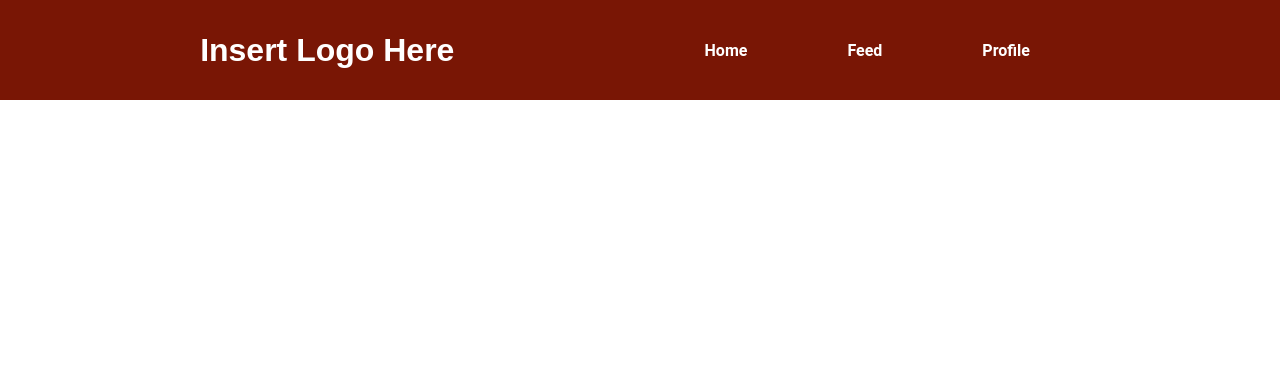
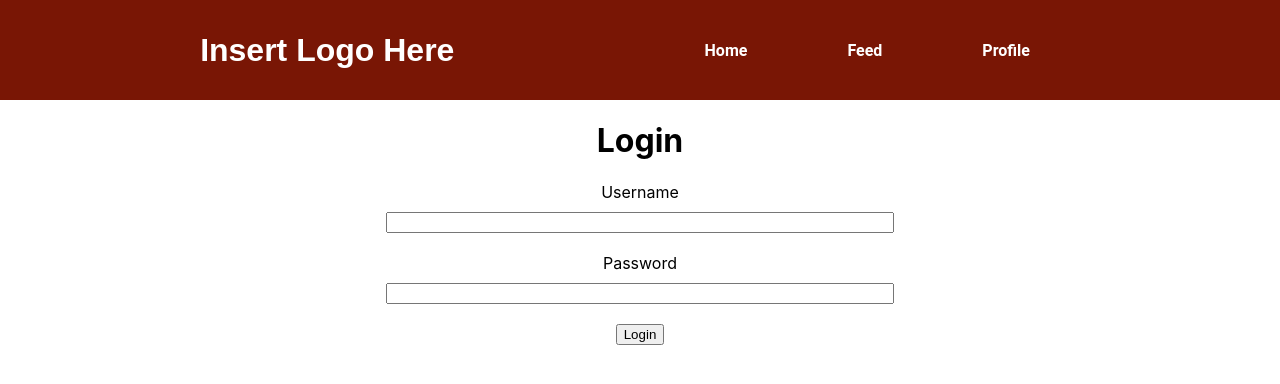
Before and after one commit to ItsIanP/sharable-spending, a React (Create React App) app: page / in a window 1280 px wide. Shown: the top 384 px of the page. Built offline with nearby package versions, Linux system fonts and the light colour scheme.

Commit message:
added login feature

```diff
--- a/package.json
+++ b/package.json
@@ -8,7 +8,7 @@
     "@testing-library/user-event": "^13.5.0",
     "react": "^17.0.2",
     "react-dom": "^17.0.2",
-    "react-router-dom": "^6.2.1",
+    "react-router-dom": "^6.0.0-beta.8",
     "react-scripts": "5.0.0",
     "web-vitals": "^2.1.2"
   },
--- a/src/App.js
+++ b/src/App.js
@@ -10,6 +10,7 @@ import Home from './components/Home';
 import Feed from './components/Feed';
 import Profile from './components/Profile';
 import Header from './components/Header';
+import Login from './components/Login';
 import './App.css';
 
 function App() {
@@ -21,6 +22,7 @@ function App() {
           <Route path="/Home" element= {<Home/>}></Route>
           <Route path="/Feed" element={<Feed/>}></Route>
           <Route path="/Profile" element={<Profile/>}></Route>
+          <Route path="/" element={<Login/>}></Route>
         </Routes>
       </Router>
     </div>
--- /dev/null
+++ b/src/components/Login.css
@@ -0,0 +1,13 @@
+
+input {
+    width: 500px;
+    margin-bottom: 20px;
+    margin-top: 10px;
+}
+
+.login {
+    display: flex;
+    flex-direction: column;
+    justify-content: center;
+    align-items: center;
+}
--- /dev/null
+++ b/src/components/Login.js
@@ -0,0 +1,37 @@
+import React, {useState} from 'react'
+import {useNavigate } from 'react-router-dom'
+import './Login.css'
+
+const Login = () => {
+    let navigate = useNavigate();
+    const[username, setUsername] = useState('')
+    const[password, setPassword] = useState('')
+
+    const usernameHandler = (event) => {
+        setUsername(event.target.value);
+    }
+
+    const passwordHandler = (event) => {
+        setPassword(event.target.value);
+    }
+
+    const loginHandler = (event) => {
+        navigate("../home", ({replace: true}));
+    }
+
+
+    return (
+        <div>
+            <h1>Login</h1>
+            <div className="login">
+                <label>Username</label>
+                <input onChange={usernameHandler}></input>
+                <label>Password</label>
+                <input onChange={passwordHandler}></input>
+                <button onClick={loginHandler}>Login</button>
+            </div>
+        </div>
+    )
+}
+
+export default Login
```
Also changed, not shown: 1 other file (tests, documents, lock files or other folders).
